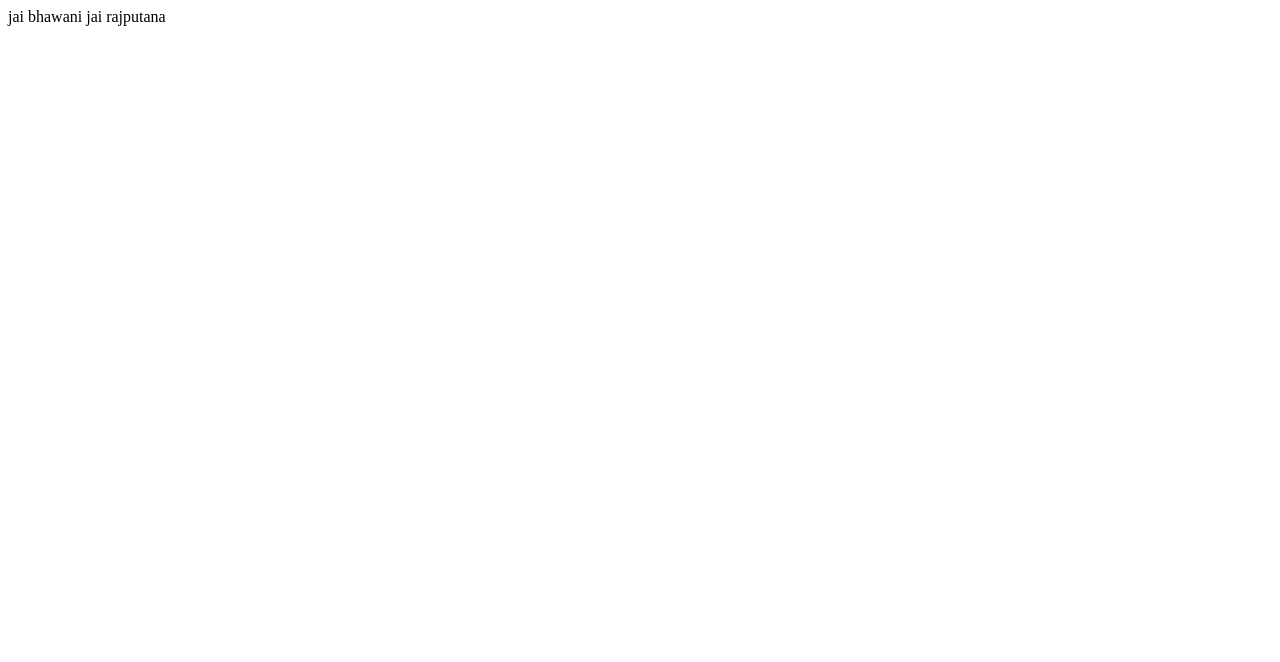
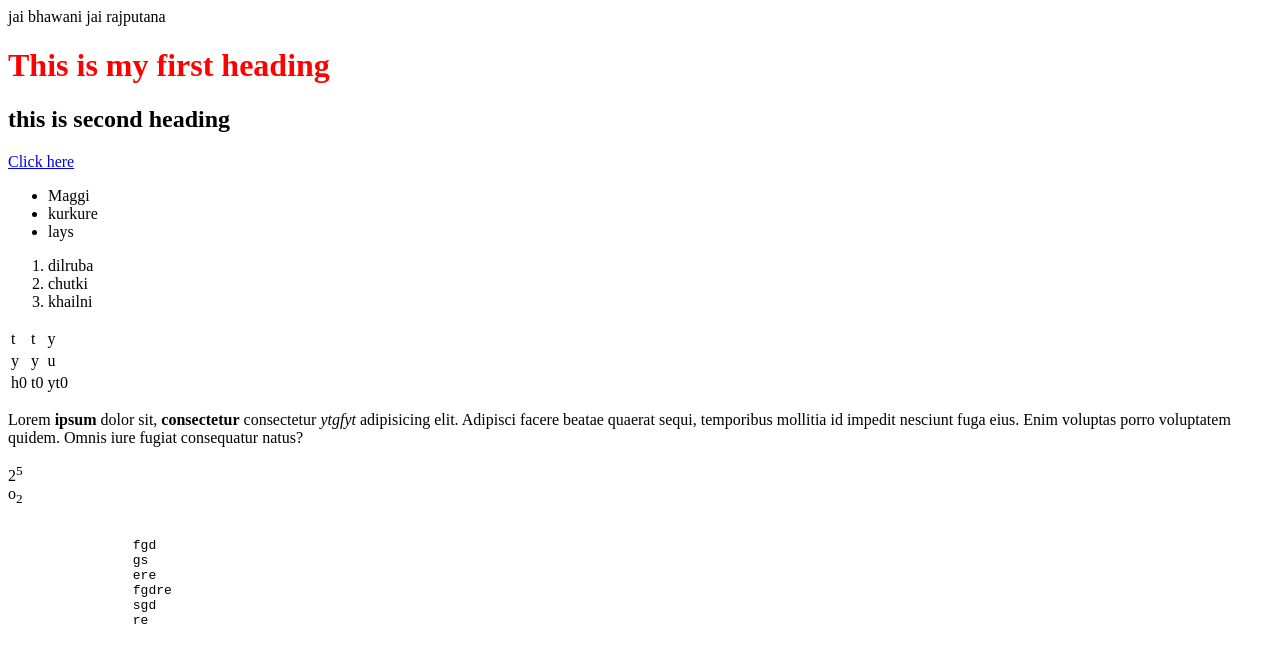
Before and after one commit to gaurav-singh09/web-development, a plain HTML site: page index.html in a window 1280 px wide. Drawn offline with Linux system fonts and the light colour scheme.

Commit message:
Lecture 5
Tags

```diff
--- a/index.html
+++ b/index.html
@@ -9,7 +9,64 @@
     <body>
         jai bhawani
         jai rajputana
+        <h1 style="color: red;">This is my first heading </h1>
+        <h2>this is second heading</h2>
+        <a href="https://www.google.com">Click here</a>
+        <ul>
+            <li>Maggi</li>
+            <li>kurkure</li>
+            <li>lays</li>
+        </ul>
+        <ol>
+            <li>dilruba</li>
+            <li>chutki</li>
+            <li>khailni</li>
+        </ol>
+        <!-- table>(tr>td*3)*3 -->
+        <table>
+            <tr>
+                <td>t</td>
+                <td>t</td>
+                <td>y</td>
+            </tr>
+            <tr>
+                <td>y</td>
+                <td>y</td>
+                <td>u</td>
+            </tr>
+            <tr>
+                <td>h0</td>
+                <td>t0</td>
+                <td>yt0</td>
+            </tr>
+        </table>
+        <p>Lorem <b>ipsum</b> dolor sit, <strong>consectetur</strong> consectetur <i>ytgfyt </i>adipisicing elit. Adipisci facere beatae quaerat sequi, temporibus mollitia id impedit nesciunt fuga eius. Enim voluptas porro voluptatem quidem. Omnis iure fugiat consequatur natus?</p>
+        <p>
+            2<sup>5</sup><br>
+            o<sub>2</sub><br>
+            <pre>
+                <time datetime="543892"></time>
+                fgd
+                gs
+                ere
+                fgdre
+                sgd
+                re
+
+            </pre>
+        </p>
+
     </body>
 </html>
 <!-- tags h1 h2 p article section form html  -->
 <!-- possibility opening tag and closing tag  -->
+
+<!-- scmantics tag
+  h1 p a ul table img form input -->
+  <!-- structre and formatting
+   html head headert footer section articel
+   b
+   i
+   u
+   strong su b sup pre  -->
+<!-- article and section -->
```
